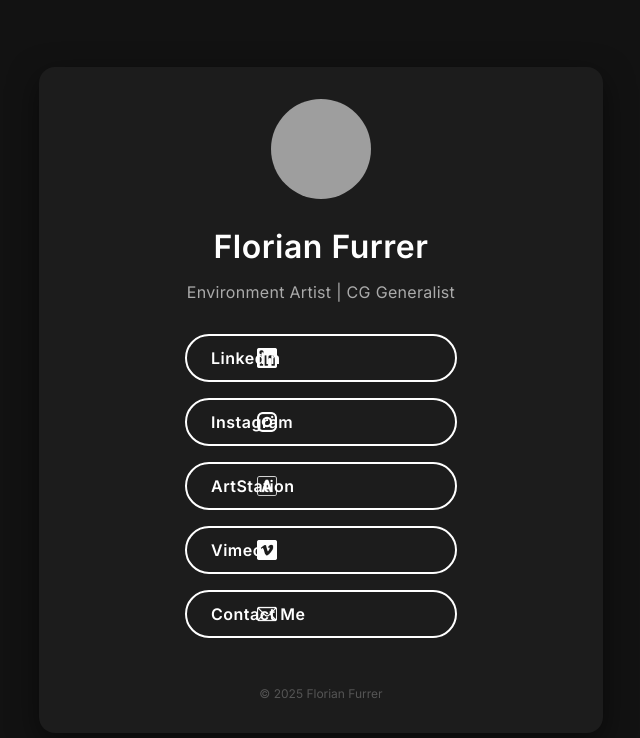
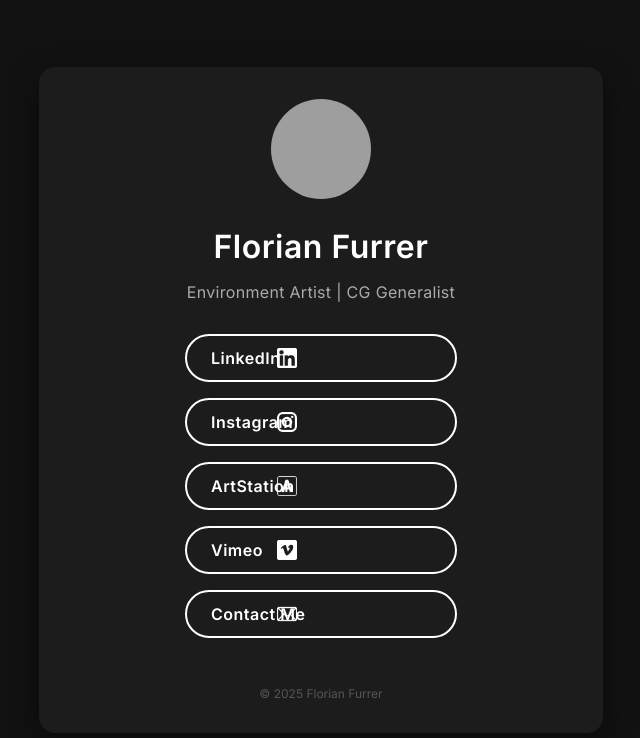
Before and after one commit to Florian-Furrer/linktree, a plain HTML site: page index.html in a window 1280 px wide. Shown: the whole page, without its empty margins (319-959 px from the left). Drawn offline with Linux system fonts and the light colour scheme; grey boxes are pictures that could not be loaded.

Commit message:
Update index.html

```diff
--- a/index.html
+++ b/index.html
@@ -74,7 +74,7 @@
 
     .link img {
     position: absolute;
-    left: 70px;
+    left: 90px;
     top: 50%;
     transform: translateY(-50%);
     width: 20px;
```
